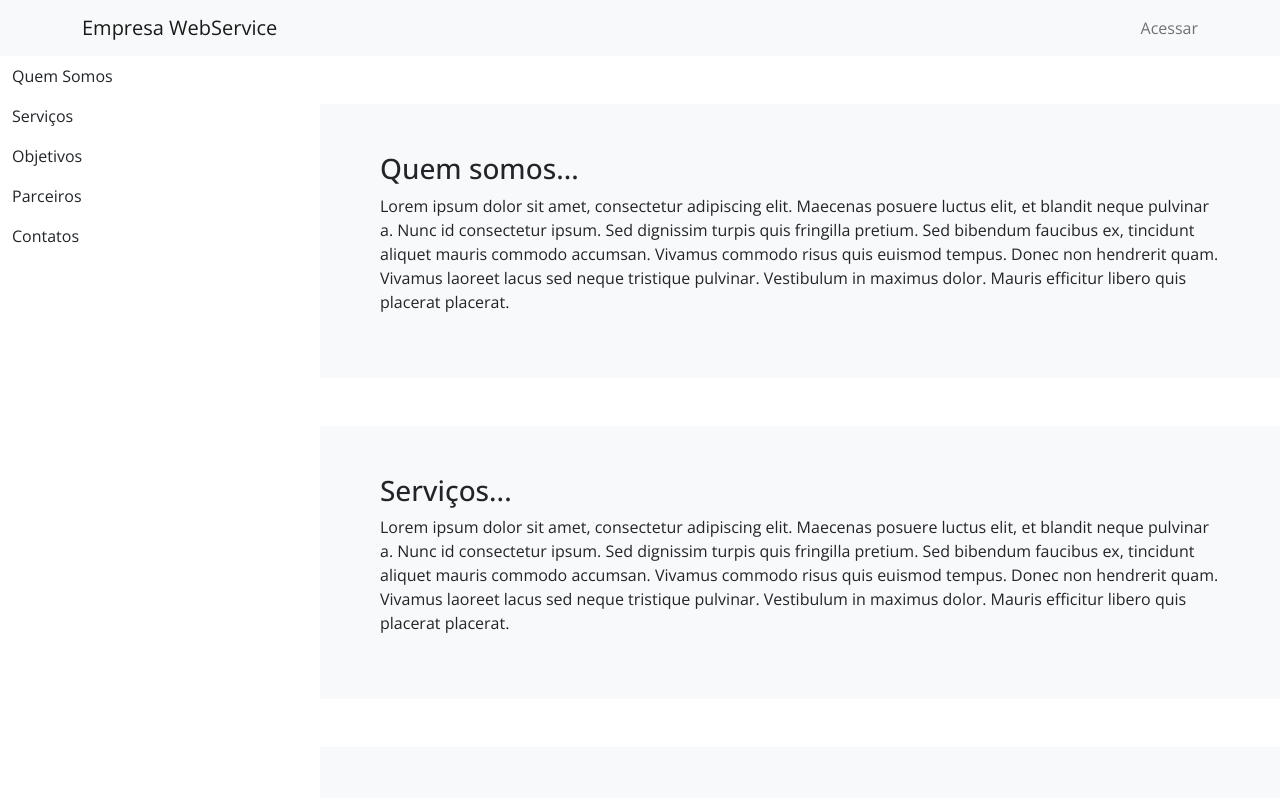
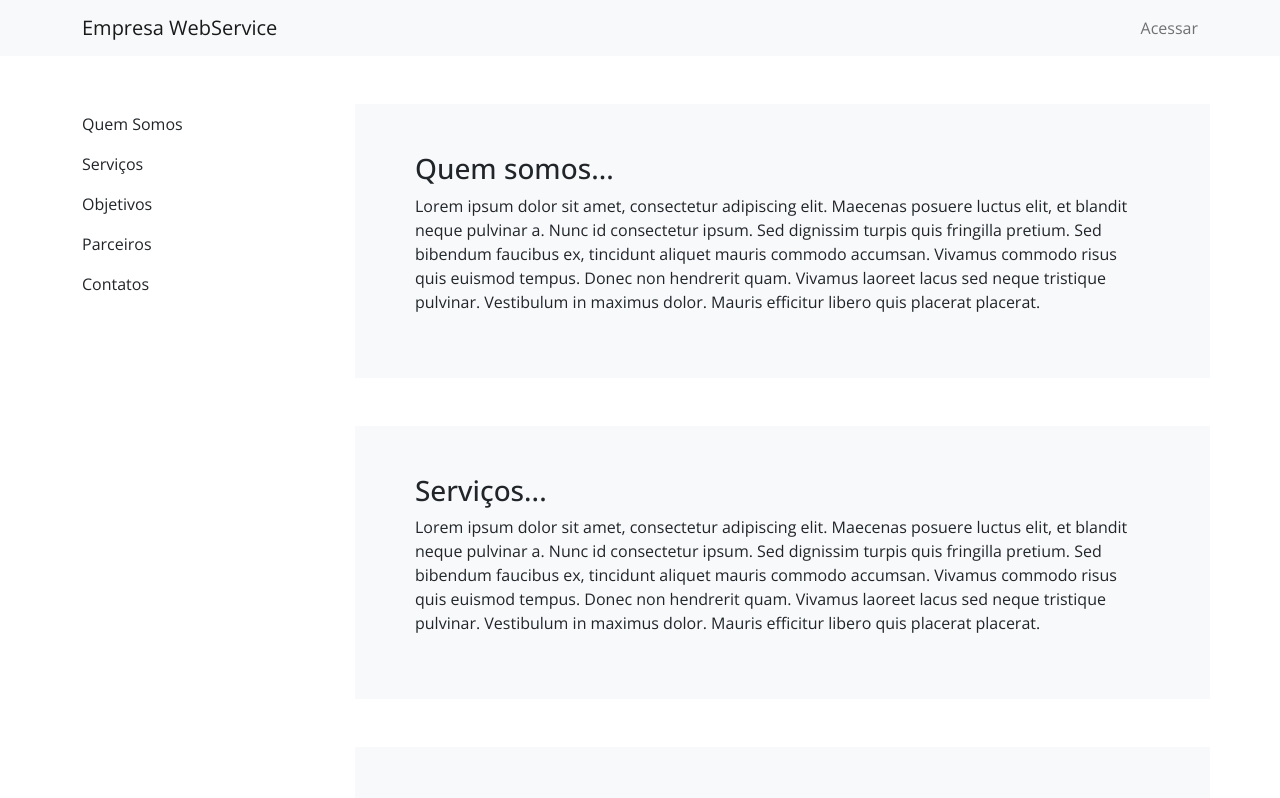
Before and after one commit to GabrielHCustodio/nova-empresa, a Vue app: page / in a window 1280 px wide. Shown: the top 798 px of the page. Built offline with nearby package versions, Linux system fonts and the light colour scheme.

Commit message:
Finished styling the Project Welcome screen and added the hash to look for the information presented in the sidebar.

```diff
--- a/src/router/index.js
+++ b/src/router/index.js
@@ -23,6 +23,17 @@ const routes = [
 
 const router = createRouter({
   history: createWebHistory(process.env.BASE_URL),
+  scrollBehavior(to, from, savedPosition) {
+    if(savedPosition) {
+      return savedPosition
+    }
+
+    if(to.hash) {
+      return {el: to.hash}
+    }
+
+    return { left: 0, top:0}
+  },
   routes
 })
 
--- a/src/views/Welcome.vue
+++ b/src/views/Welcome.vue
@@ -1,10 +1,10 @@
 <template>
   <div>
-    <nav class="navbar navbar-light bg-light menu-superior">
+    <nav class="navbar navbar-light bg-light">
       <div class="container">
         <a class="navbar-brand" href="#">Empresa WebService</a>
 
-        <ul class="navbar-nav links">
+        <ul class="navbar-nav">
           <li class="nav-item">
             <router-link class="nav-link" to="/register">Acessar</router-link>
           </li>
@@ -12,51 +12,29 @@
       </div>
     </nav>
 
-    <div class="container-fluid">
+    <div class="container">
       <div class="row">
-        <div class="col-12 col-md-3">
-          <ul
-            class="navbar-nav link pl-20 align-items-start justify-content-center"
-          >
+        <div class="col-md-3 mt-5" id="sidebar">
+          <ul class="navbar-nav link">
             <li class="nav-item">
-              <router-link
-                class="nav-link"
-                :to="{ path: '/', hash: '#section_1' }"
-                >Quem Somos</router-link
-              >
+              <router-link class="nav-link" :to="{ path: '/', hash: '#section_1' }">Quem Somos</router-link>
             </li>
             <li class="nav-item">
-              <router-link
-                class="nav-link"
-                :to="{ path: '/', hash: '#section_2' }"
-                >Serviços</router-link
-              >
+              <router-link class="nav-link" :to="{ path: '/', hash: '#section_2' }">Serviços</router-link>
             </li>
             <li class="nav-item">
-              <router-link
-                class="nav-link"
-                :to="{ path: '/', hash: '#section_3' }"
-                >Objetivos</router-link
-              >
+              <router-link class="nav-link" :to="{ path: '/', hash: '#section_3' }">Objetivos</router-link>
             </li>
             <li class="nav-item">
-              <router-link
-                class="nav-link"
-                :to="{ path: '/', hash: '#section_3' }"
-                >Parceiros</router-link
-              >
+              <router-link class="nav-link" :to="{ path: '/', hash: '#section_4' }">Parceiros</router-link>
             </li>
             <li class="nav-item">
-              <router-link
-                class="nav-link"
-                :to="{ path: '/', hash: '#section_3' }"
-                >Contatos</router-link
-              >
+              <router-link class="nav-link" :to="{ path: '/', hash: '#section_5' }">Contatos</router-link>
             </li>
           </ul>
         </div>
 
-        <div class="col-12 col-md-9">
+        <div class="col-md-9" id="informations">
           <div class="row mt-5 p-5 bg-light">
             <div class="col">
               <h3 id="section_1">Quem somos...</h3>
@@ -75,7 +53,7 @@
 
           <div class="row mt-5 p-5 bg-light">
             <div class="col">
-              <h3 id="section_1">Serviços...</h3>
+              <h3 id="section_2">Serviços...</h3>
               <p>
                 Lorem ipsum dolor sit amet, consectetur adipiscing elit.
                 Maecenas posuere luctus elit, et blandit neque pulvinar a. Nunc
@@ -91,7 +69,7 @@
 
           <div class="row mt-5 p-5 bg-light">
             <div class="col">
-              <h3 id="section_1">Objetivos</h3>
+              <h3 id="section_3">Objetivos</h3>
               <p>
                 Lorem ipsum dolor sit amet, consectetur adipiscing elit.
                 Maecenas posuere luctus elit, et blandit neque pulvinar a. Nunc
@@ -107,7 +85,7 @@
 
           <div class="row mt-5 p-5 bg-light">
             <div class="col">
-              <h3 id="section_1">Parceiros</h3>
+              <h3 id="section_4">Parceiros</h3>
               <p>
                 Lorem ipsum dolor sit amet, consectetur adipiscing elit.
                 Maecenas posuere luctus elit, et blandit neque pulvinar a. Nunc
@@ -121,9 +99,9 @@
             </div>
           </div>
 
-          <div class="row mt-5 p-5 bg-light">
+          <div class="row mt-5 mb-5 p-5 bg-light">
             <div class="col">
-              <h3 id="section_1">Contato</h3>
+              <h3 id="section_5">Contato</h3>
               <p>
                 Lorem ipsum dolor sit amet, consectetur adipiscing elit.
                 Maecenas posuere luctus elit, et blandit neque pulvinar a. Nunc
@@ -147,3 +125,11 @@ export default {
   name: "Welcome",
 };
 </script>
+
+<style scoped>
+#sidebar {
+  position: sticky;
+  top: 0;
+  height: 300px;
+}
+</style>
```
